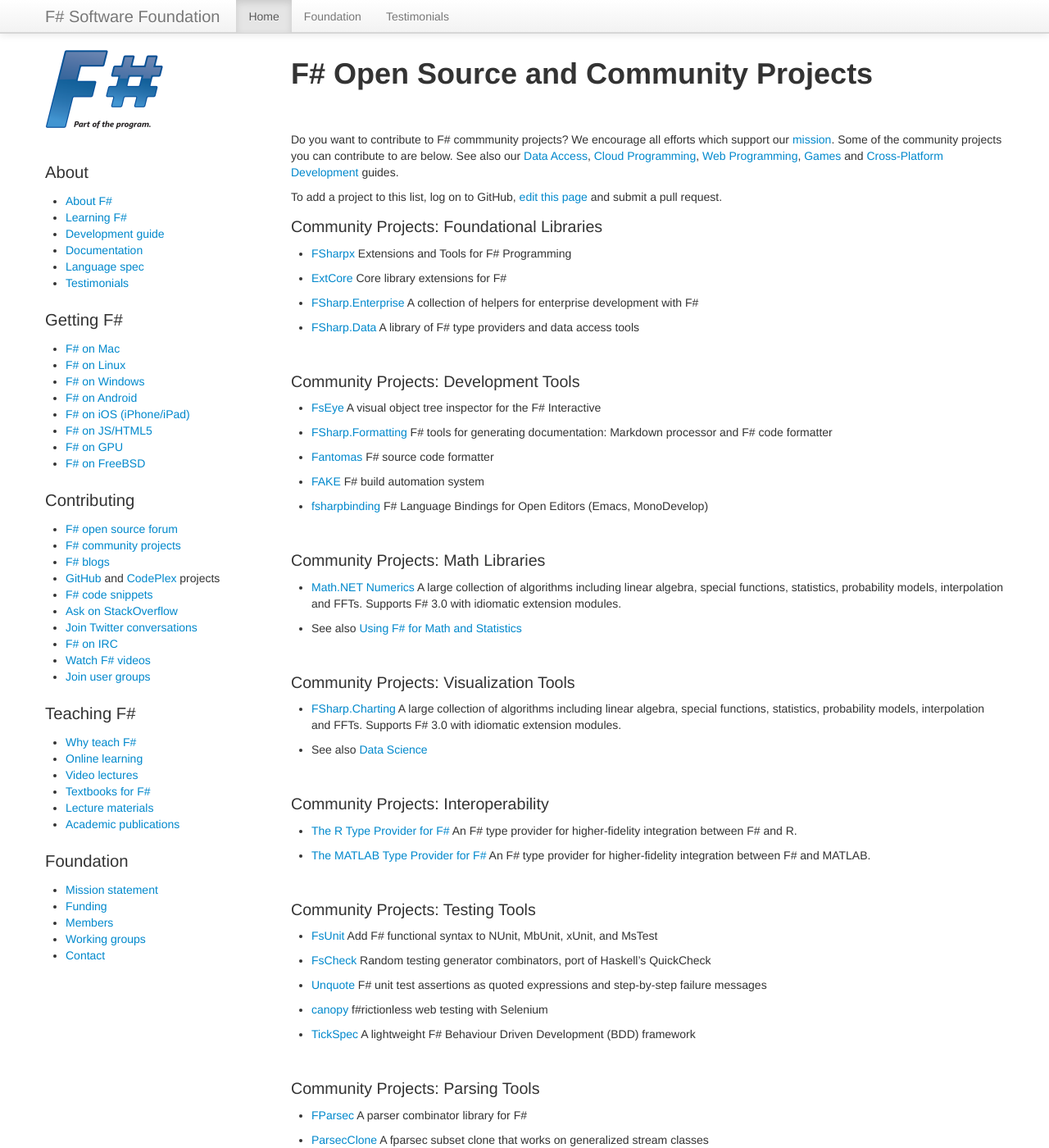
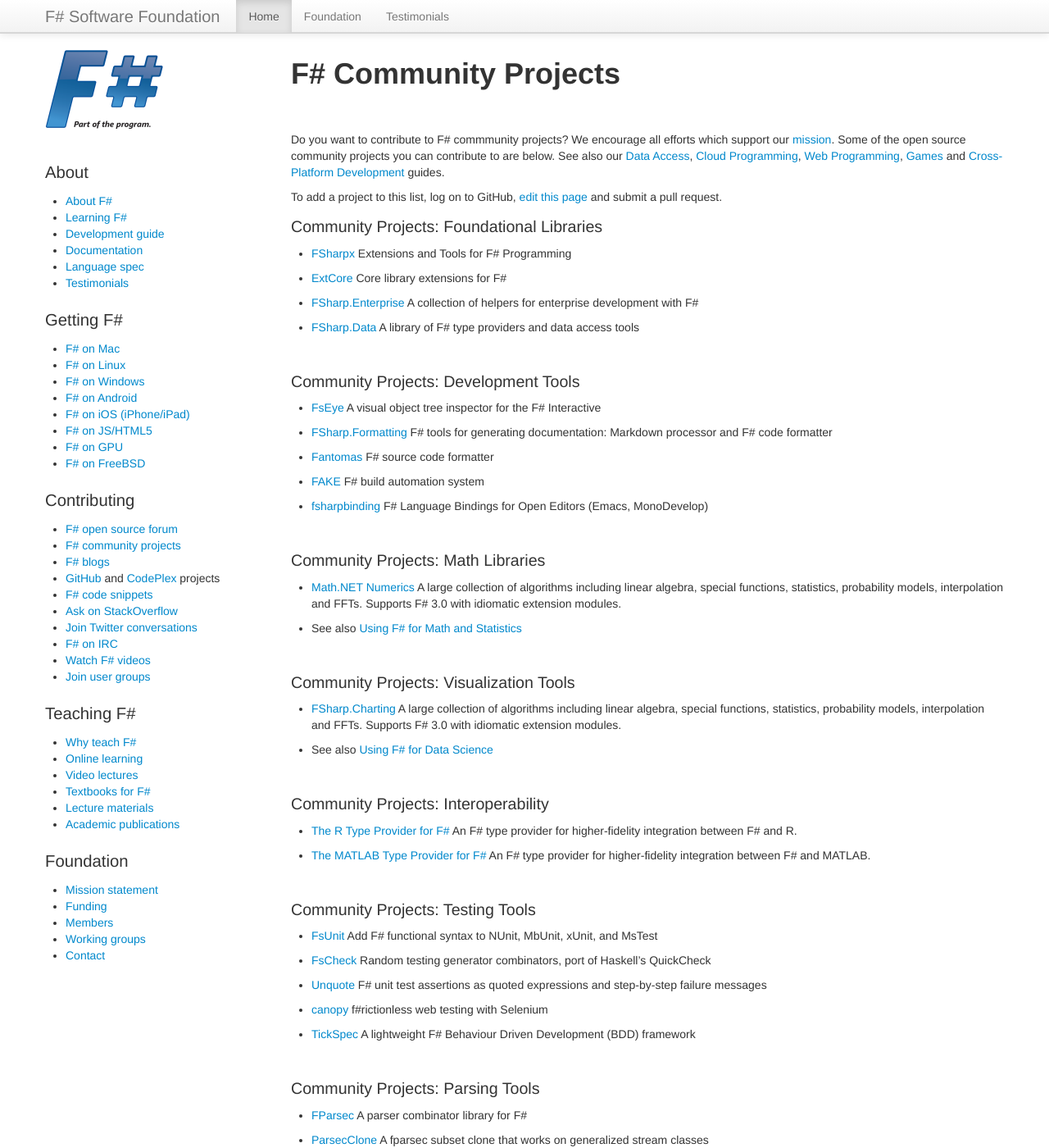
Before and after one commit to fsharp/fsharp.org, a Jekyll site: the page built from use/osprojects/index.md, in a window 1280 px wide and 1400 px high. Shown: the whole window at 82% size. Built offline with Jekyll 4.4.1, drawn with Linux system fonts in a browser that asks for light colours; nearby versions of some CDN libraries; some web fonts are replaced; comment, search, counter and statistics services are not loaded.

Commit message:
Update index.md

```diff
--- a/use/osprojects/index.md
+++ b/use/osprojects/index.md
@@ -1,11 +1,11 @@
 ---
 layout: page
-title: F# Open Source and Community Projects | The F# Software Foundation
-headline: F# Open Source and Community Projects
+title: F# Community Projects | The F# Software Foundation
+headline: F# Community Projects
 ---
 
 Do you want to contribute to F# commmunity projects?  We encourage
-all efforts which support our [mission](/foundation.html). Some of the community projects
+all efforts which support our [mission](/foundation.html). Some of the open source community projects
 you can contribute to are below. See also our [Data Access](/data-access), [Cloud Programming](/cloud), [Web Programming](/webstacks), [Games](/games)
 and [Cross-Platform Development](/guides/mac-linux-cross-platform/) guides.
 
@@ -52,7 +52,7 @@
 
 *  [FSharp.Charting](http://numerics.mathdotnet.com/) A large collection of algorithms including linear algebra, special functions, statistics, probability models, interpolation and FFTs. Supports F# 3.0 with idiomatic extension modules.
 
-*  See also [Data Science](/data-science)
+*  See also [Using F# for Data Science](/data-science)
 
 
 <br />
```
